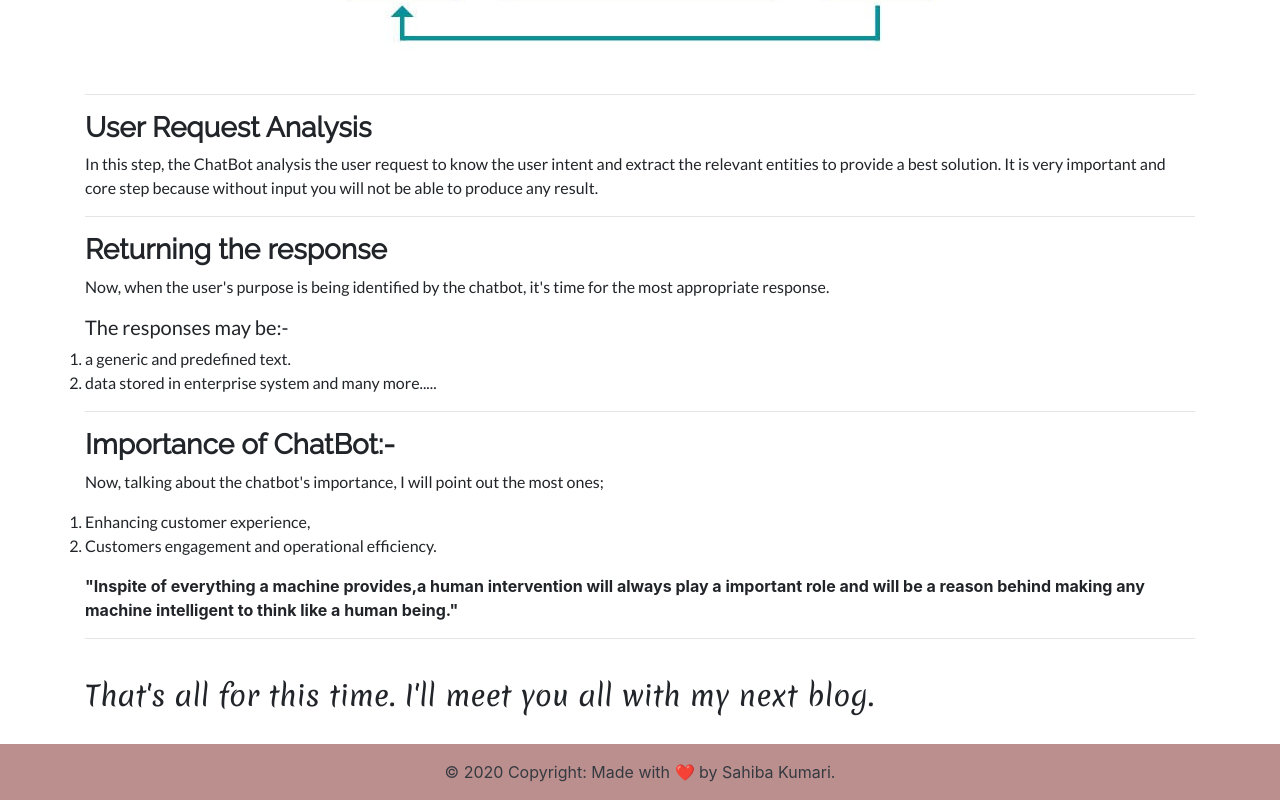
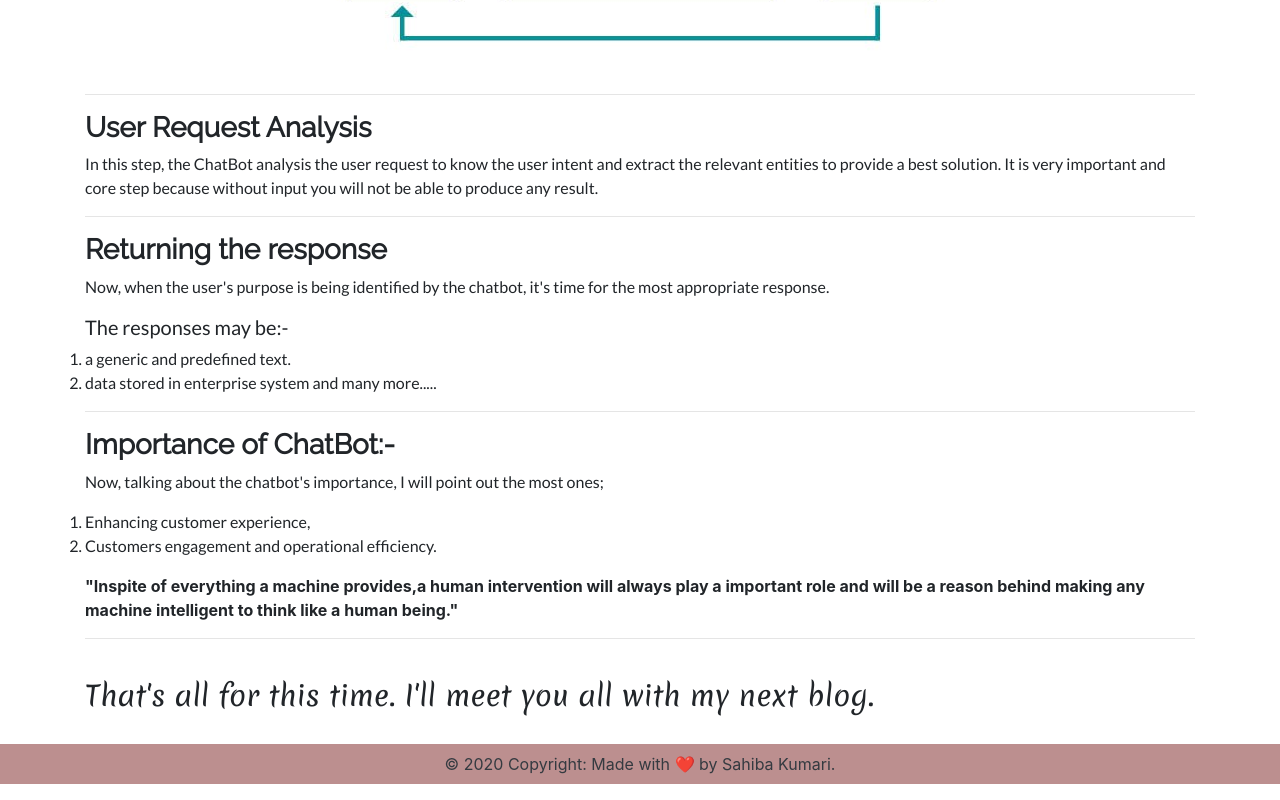
Before and after one commit to sahiba0915/blog-page, a plain HTML site: page blog2.html in a window 1280 px wide. Shown: the part 2185-2985 px from the top of the page. Drawn offline with nearby package versions, Linux system fonts and the light colour scheme.

Commit message:
Update blog2.html

```diff
--- a/blog2.html
+++ b/blog2.html
@@ -145,7 +145,7 @@
         </div>
     </div>
     <!-- Copyright -->
-    <div class="footer-copyright navbar-light text-center text-dark py-3">© 2020 Copyright: Made with ❤️ by Sahiba
+    <div class="footer-copyright navbar-light text-center text-dark py-2">© 2020 Copyright: Made with ❤️ by Sahiba
         Kumari.
     </div>
     <!-- Copyright -->
```
